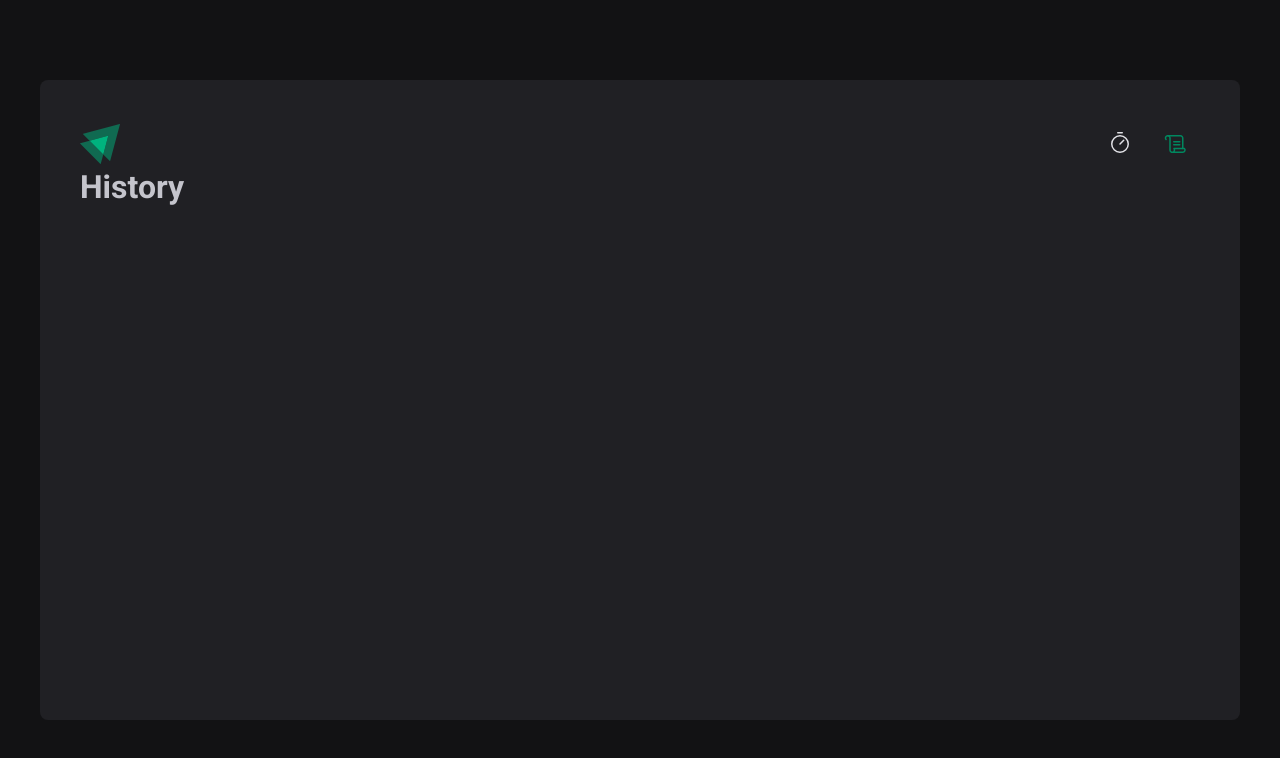
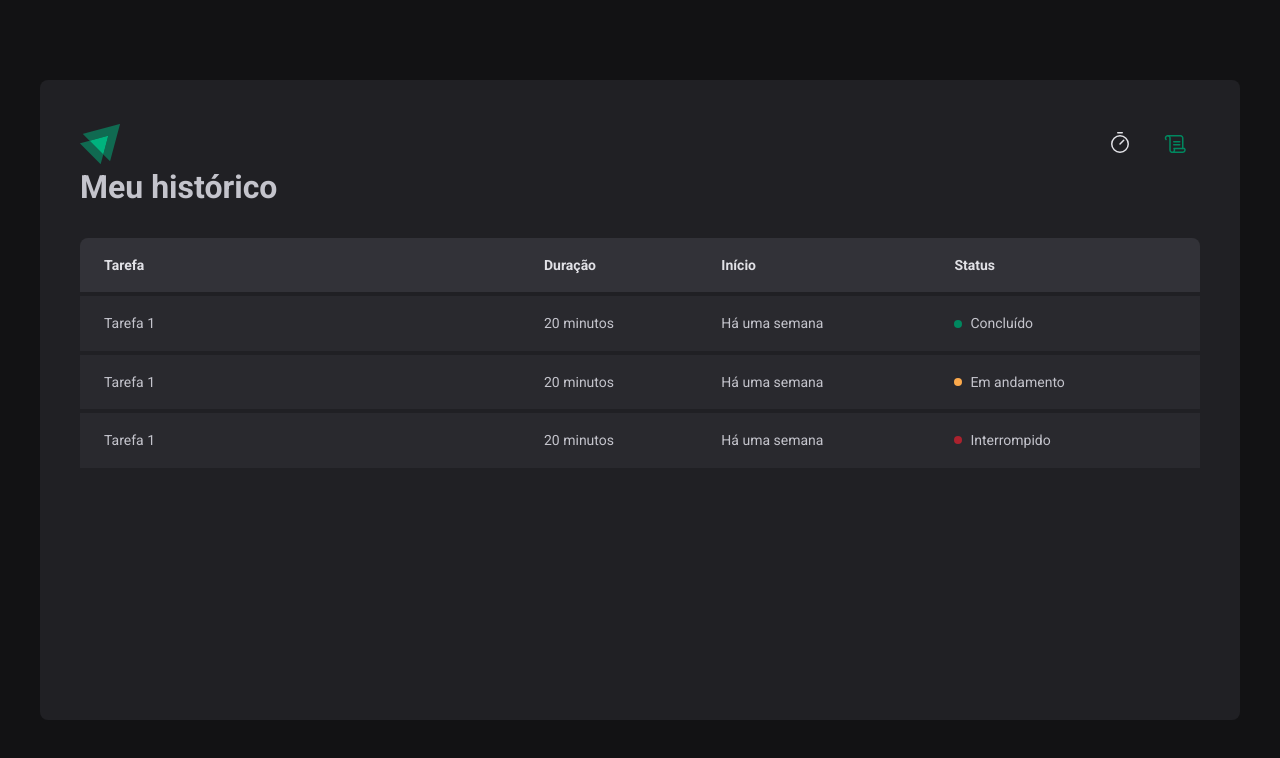
Before and after one commit to uitalorss/ignite-timer, a React (Vite) app: page /history in a window 1280 px wide. Shown: the top 758 px of the page. Built offline with nearby package versions, Linux system fonts and the light colour scheme.

Commit message:
estilização da pagina de historico

```diff
--- a/src/pages/History/index.tsx
+++ b/src/pages/History/index.tsx
@@ -1,5 +1,46 @@
+import { HistoryContainer, HistoryList, Status } from "./styles";
+
 export function History(){
   return(
-    <h1>History</h1>
+    <HistoryContainer>
+      <h1>Meu histórico</h1>
+
+      <HistoryList>
+        <table>
+          <thead>
+            <th>Tarefa</th>
+            <th>Duração</th>
+            <th>Início</th>
+            <th>Status</th>
+          </thead>
+          <tbody>
+            <tr>
+              <td>Tarefa 1</td>
+              <td>20 minutos</td>
+              <td>Há uma semana</td>
+              <td>
+                <Status statusColor="green">Concluído</Status>
+              </td>
+            </tr>
+            <tr>
+              <td>Tarefa 1</td>
+              <td>20 minutos</td>
+              <td>Há uma semana</td>
+              <td>
+                <Status statusColor="yellow">Em andamento</Status>
+              </td>
+            </tr>
+            <tr>
+              <td>Tarefa 1</td>
+              <td>20 minutos</td>
+              <td>Há uma semana</td>
+              <td>
+                <Status statusColor="red">Interrompido</Status>
+              </td>
+            </tr>
+          </tbody>
+        </table>
+      </HistoryList>
+    </HistoryContainer>
   )
 }
--- /dev/null
+++ b/src/pages/History/styles.ts
@@ -0,0 +1,70 @@
+import styled from "styled-components";
+
+
+export const HistoryContainer = styled.div`
+
+`
+
+export const HistoryList = styled.div`
+  flex: 1;
+  overflow: auto;
+  margin-top: 2rem;
+  table{
+    width: 100%;
+    border-collapse: collapse;
+    min-width: 600px;
+    th{
+      background-color: ${props => props.theme["gray-600"]};
+      padding: 1rem;
+      text-align: left;
+      color: ${props => props.theme["gray-100"]};
+      font-size: .875rem;
+      line-height: 1.6;
+      &:first-child{
+        border-top-left-radius: 8px;
+        padding-left: 1.5rem;
+      }
+      &:last-child{
+        border-top-right-radius: 8px;
+        padding-right: 1.5rem;
+      }
+    }
+
+    td{
+      background-color: ${props => props.theme["gray-700"]};
+      border-top: 4px solid ${props => props.theme["gray-800"]};
+      padding: 1rem;
+      font-size: .875rem;
+      line-height: 1.6;
+      &:first-child{
+        padding-left: 1.5rem;
+        width: 40%;
+      }
+      &:last-child{
+        padding-right: 1.5rem;
+      }
+    }
+  }
+`
+const STATUS_COLORS = {
+  yellow: 'yellow-500',
+  green: 'green-500',
+  red: 'red-500'
+} as const
+
+interface StatusProps {
+  statusColor: 'yellow' | 'red' | 'green';
+}
+
+export const Status = styled.span<StatusProps>`
+  display: flex;
+  align-items: center;
+  gap: .5rem;
+  &::before{
+    content: '';
+    width: .5rem;
+    height: .5rem;
+    border-radius: 50%;
+    background: ${props => props.theme[STATUS_COLORS[props.statusColor]]}
+  }
+`
```
